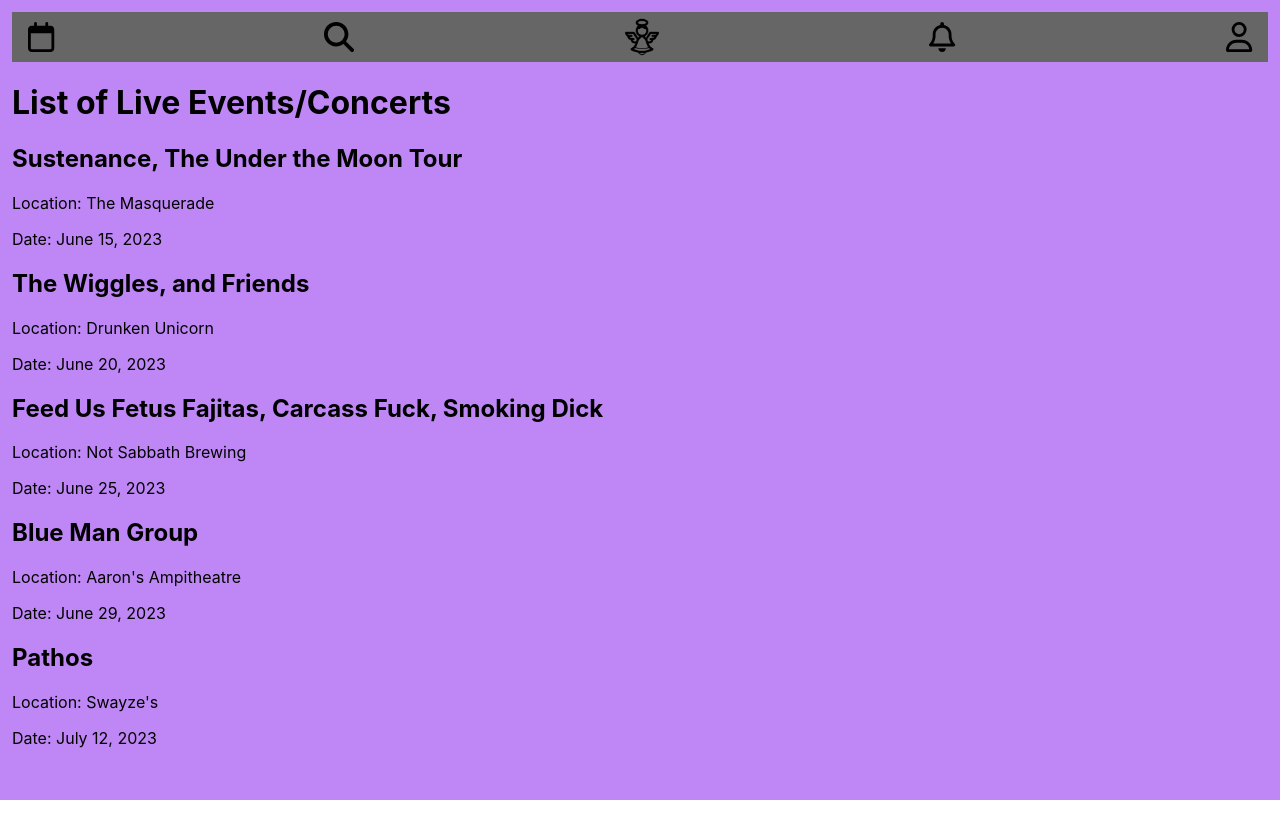
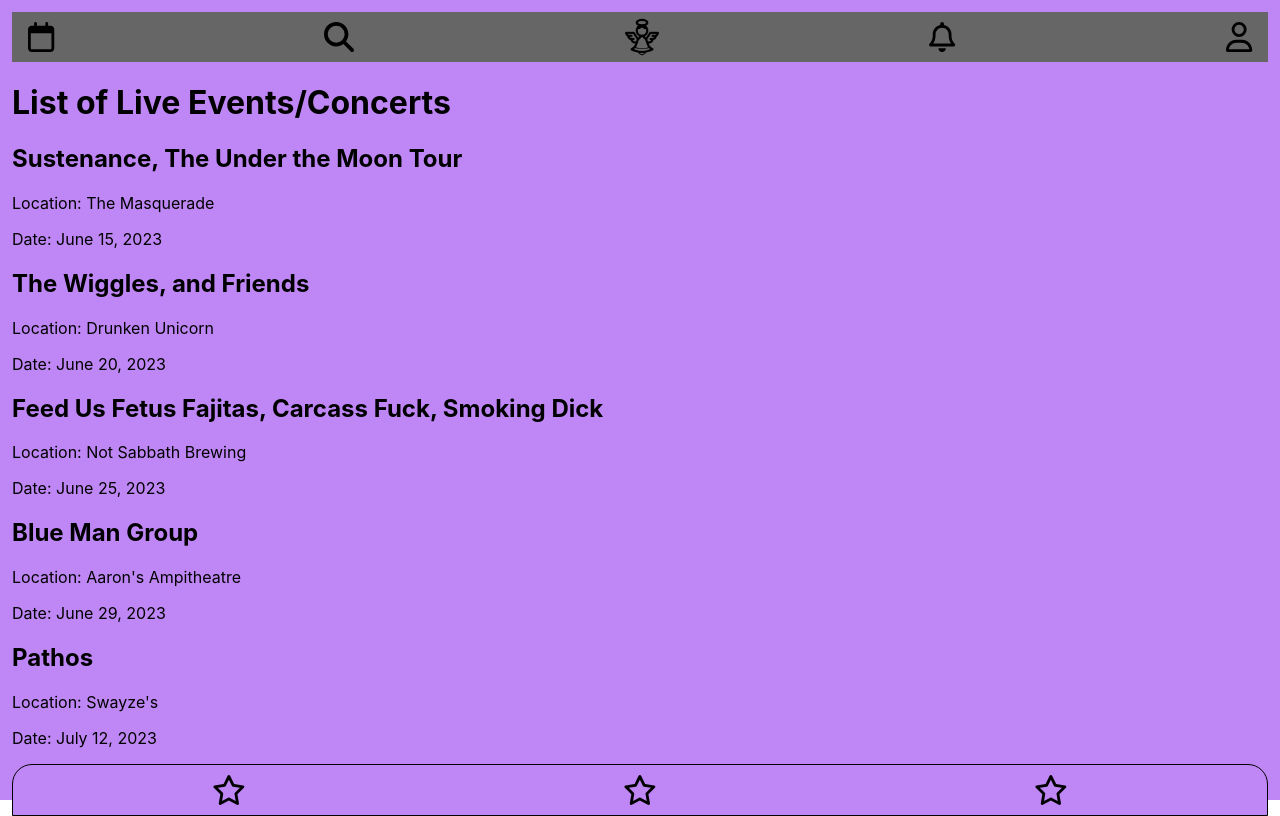
Before and after one commit to GuiltyDogg/angelchoir2, a React (Create React App) app: page / in a window 1280 px wide. Built offline with nearby package versions, Linux system fonts and the light colour scheme.

Commit message:
created starbar

```diff
--- /dev/null
+++ b/src/design/atoms/starbar/index.js
@@ -0,0 +1,17 @@
+import { FontAwesomeIcon } from "@fortawesome/react-fontawesome";
+import { faStar } from "@fortawesome/free-regular-svg-icons";
+import { StarStyle } from "./styles";
+
+function StarBar({ onClick }) {
+  return (
+    <>
+      <StarStyle>
+        <FontAwesomeIcon icon={faStar} />
+        <FontAwesomeIcon icon={faStar} />
+        <FontAwesomeIcon icon={faStar} />
+      </StarStyle>
+    </>
+  );
+}
+
+export default StarBar;
--- /dev/null
+++ b/src/design/atoms/starbar/styles.js
@@ -0,0 +1,13 @@
+import styled from "styled-components";
+import colors from "../../subatomics/colors";
+
+export const StarStyle = styled.div`
+  display: flex;
+  justify-content: space-around;
+  padding: 10px;
+  border: 1px solid black;
+  border-top-left-radius: 20px;
+  border-top-right-radius: 20px;
+  font-size: 30px;
+  background-color: ${colors.primaryBrand};
+`;
--- a/src/design/subatomics/borderradius/index.js
+++ b/src/design/subatomics/borderradius/index.js
@@ -1,5 +1,6 @@
 export default {
   light: "3px",
   medium: "6px",
+  most: "20px",
   circle: "9999px",
 };
--- a/src/pages/eventlist/index.js
+++ b/src/pages/eventlist/index.js
@@ -1,4 +1,5 @@
 import ToolBar from "../../design/atoms/navbar";
+import StarBar from "../../design/atoms/starbar";
 import Events from "../../design/organisms/eventspage";
 
 function Eventlist() {
@@ -6,6 +7,7 @@ function Eventlist() {
     <>
       <ToolBar></ToolBar>
       <Events></Events>
+      <StarBar></StarBar>
     </>
   );
 }
```
Also changed, not shown: src/pages/starpage/index.js (deleted, +0 -9 lines).
